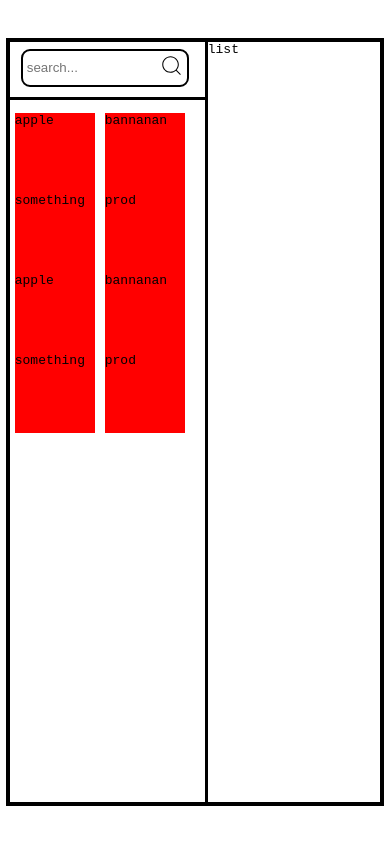
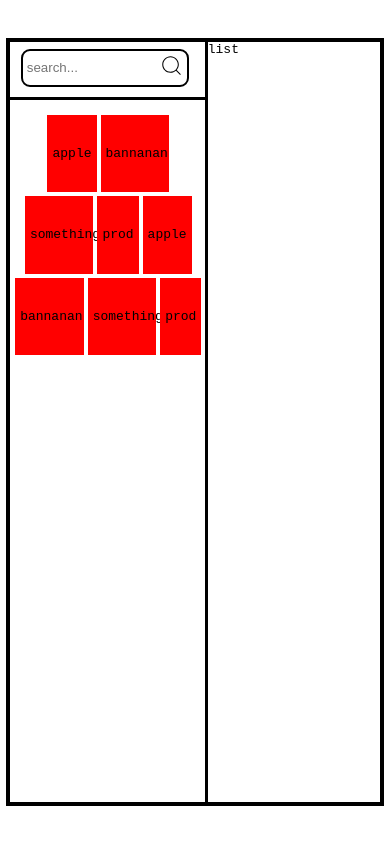
Before and after one commit to Listwas/receipt-calc, a React (Vite) app: page / in a window 390 px wide. Built offline with nearby package versions, Linux system fonts and the light colour scheme.

Commit message:
responsive list

```diff
--- a/src/ListPage/ListPage.module.css
+++ b/src/ListPage/ListPage.module.css
@@ -17,9 +17,6 @@
     display: inherit;
     flex-flow: column nowrap;
     border-right: 3px solid #000;
-}
-
-.right {
 }
 
 .left, .right {
--- a/src/components/listItems/listItems.module.css
+++ b/src/components/listItems/listItems.module.css
@@ -1,14 +1,18 @@
 ul {
     display: flex;
     flex-flow: row wrap;
+    justify-content: center;
     padding: 0;
     list-style: none;
+    margin-left: 2px;
 }
 
 li {
-    width: 80px;
-    height: 80px;
-    margin-right: 5px;
-    margin-left: 5px;
+    max-width: 15vw;
+    height: 8vh;
+    display: inherit;
+    align-items: center;
+    padding: 5px;
+    margin: 2px;
     background-color: red;
 }
```
